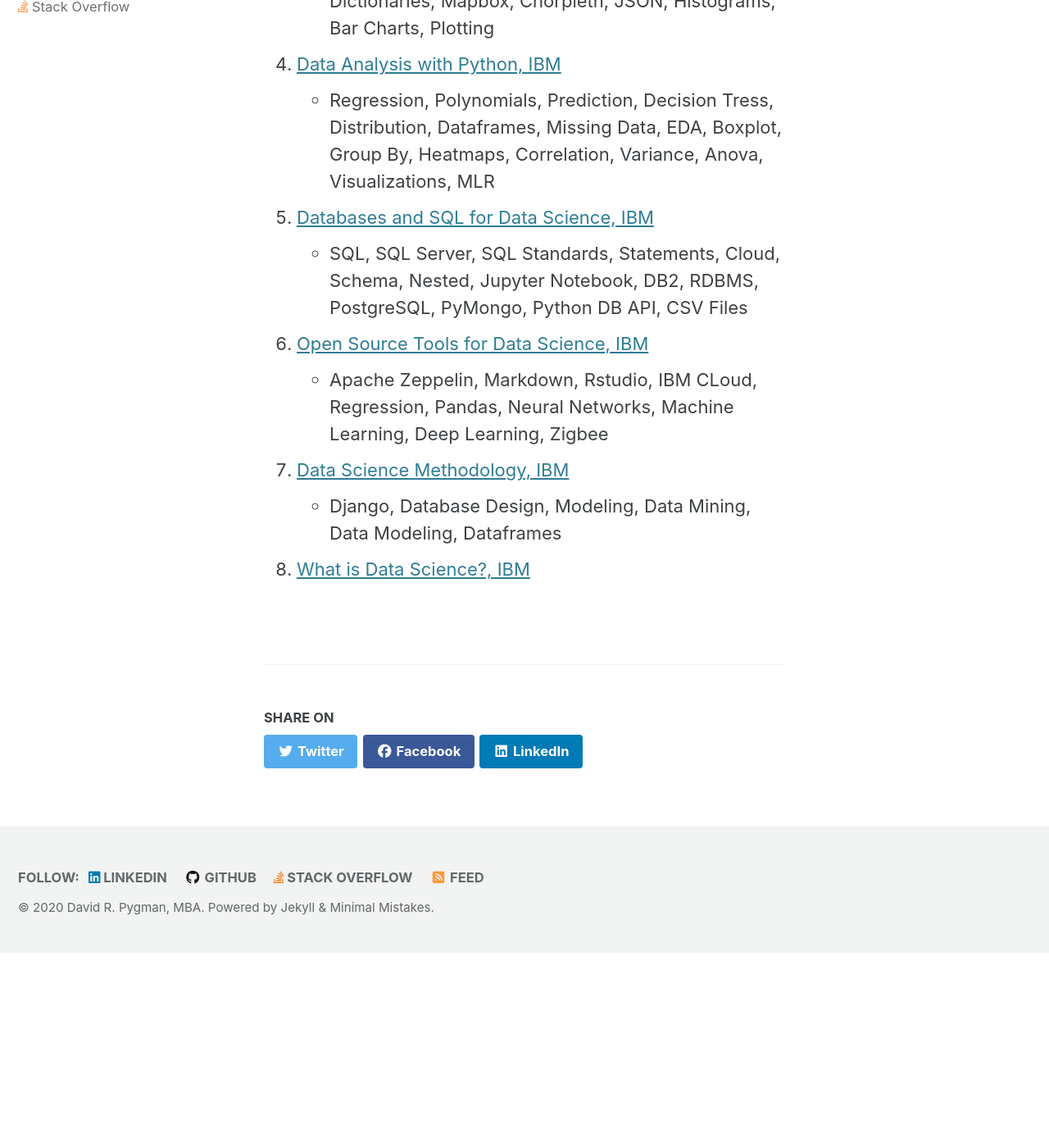
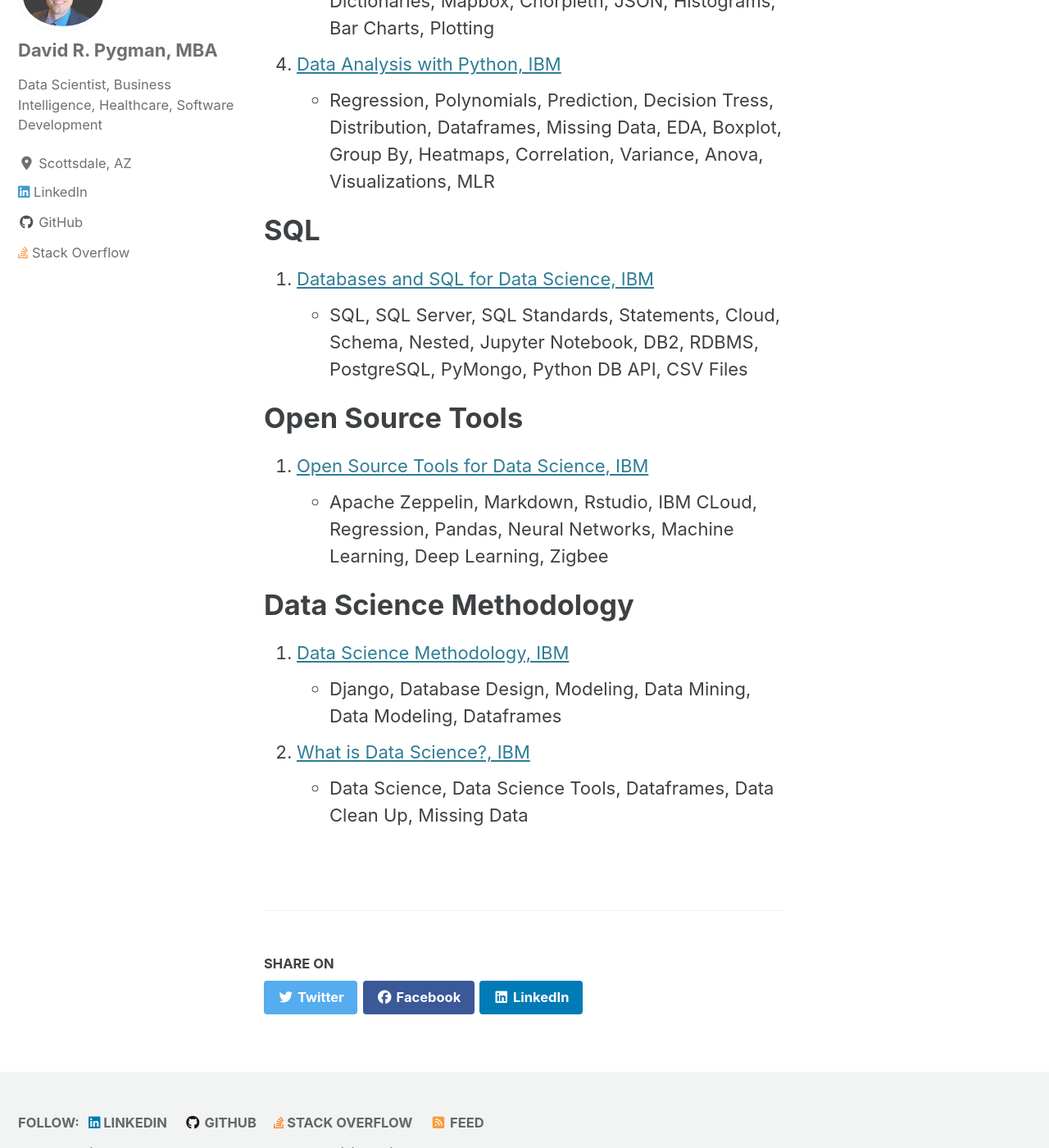
Before and after one commit to dpygman/dpygman.github.io, a Jekyll site: the page built from _pages/certificates.md, in a window 1280 px wide and 1400 px high, scrolled down 772 px. Shown: the whole window at 82% size. Built offline with Jekyll 4.4.1, drawn with Linux system fonts in a browser that asks for light colours; cached includes are drawn as plain includes; nearby versions of some CDN libraries; before the commit the page ends 1934 px from its top, so only the background shows below that.

Commit message:
Update certificates.md

```diff
--- a/_pages/certificates.md
+++ b/_pages/certificates.md
@@ -15,10 +15,17 @@
    - Waffle Chart, Word Clouds, Seaborn, Regression, Pandas, matplotlib, Folium, Stamen Maps, Dictionaries, Mapbox, Chorpleth, JSON, Histograms, Bar Charts, Plotting
 4. [Data Analysis with Python, IBM](https://www.coursera.org/account/accomplishments/verify/7RGGUNZ3NY7W "Data Analysis with Python, IBM")
    - Regression, Polynomials, Prediction, Decision Tress, Distribution, Dataframes, Missing Data, EDA, Boxplot, Group By, Heatmaps, Correlation, Variance, Anova, Visualizations, MLR
-5. [Databases and SQL for Data Science, IBM](https://www.coursera.org/account/accomplishments/verify/AGXYMXGVPUTW "Databases and SQL for Data Science, IBM")
+
+# SQL
+1. [Databases and SQL for Data Science, IBM](https://www.coursera.org/account/accomplishments/verify/AGXYMXGVPUTW "Databases and SQL for Data Science, IBM")
    - SQL, SQL Server, SQL Standards, Statements, Cloud, Schema, Nested, Jupyter Notebook, DB2, RDBMS, PostgreSQL, PyMongo, Python DB API, CSV Files
-6. [Open Source Tools for Data Science, IBM](https://www.coursera.org/account/accomplishments/verify/46BJZNEXKTBF "Open Source Tools for Data Science, IBM")
+
+# Open Source Tools
+1. [Open Source Tools for Data Science, IBM](https://www.coursera.org/account/accomplishments/verify/46BJZNEXKTBF "Open Source Tools for Data Science, IBM")
    - Apache Zeppelin, Markdown, Rstudio, IBM CLoud, Regression, Pandas, Neural Networks, Machine Learning, Deep Learning, Zigbee
-7. [Data Science Methodology, IBM](https://www.coursera.org/account/accomplishments/verify/DRJ8LSVWZ9WY "Data Science Methodology, IBM")
+
+# Data Science Methodology
+1. [Data Science Methodology, IBM](https://www.coursera.org/account/accomplishments/verify/DRJ8LSVWZ9WY "Data Science Methodology, IBM")
    - Django, Database Design, Modeling, Data Mining, Data Modeling, Dataframes
-8. [What is Data Science?, IBM](https://www.coursera.org/account/accomplishments/verify/J9Z3H5RFS3GA "What is Data Science?, IBM")
+2. [What is Data Science?, IBM](https://www.coursera.org/account/accomplishments/verify/J9Z3H5RFS3GA "What is Data Science?, IBM")
+   - Data Science, Data Science Tools, Dataframes, Data Clean Up, Missing Data
```
